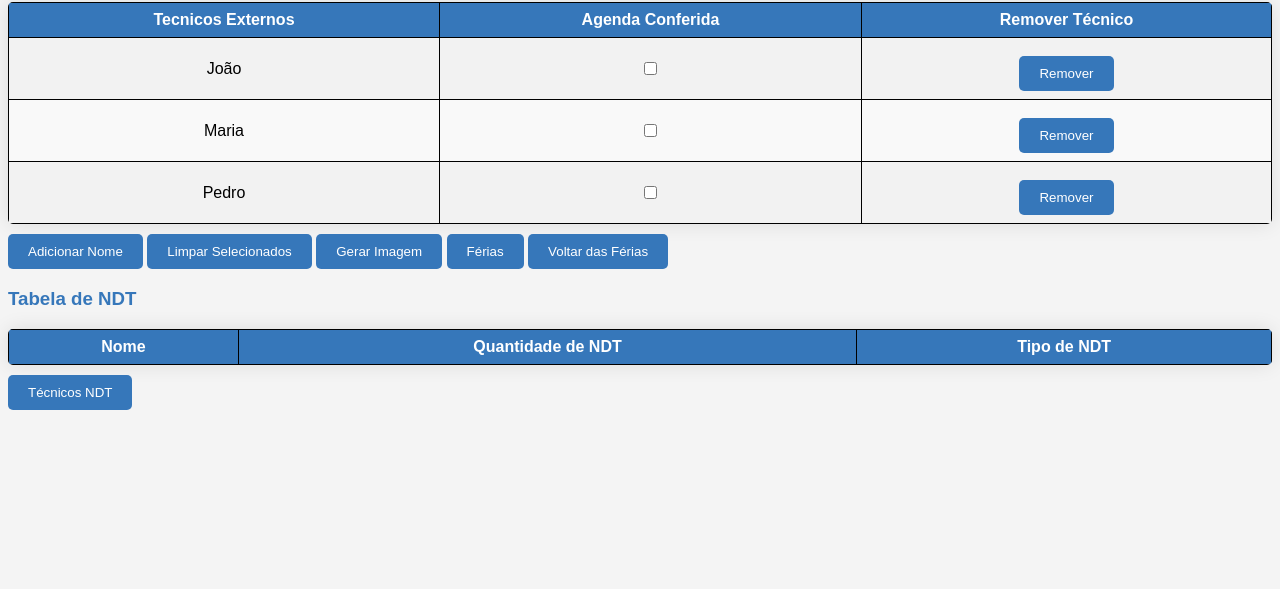
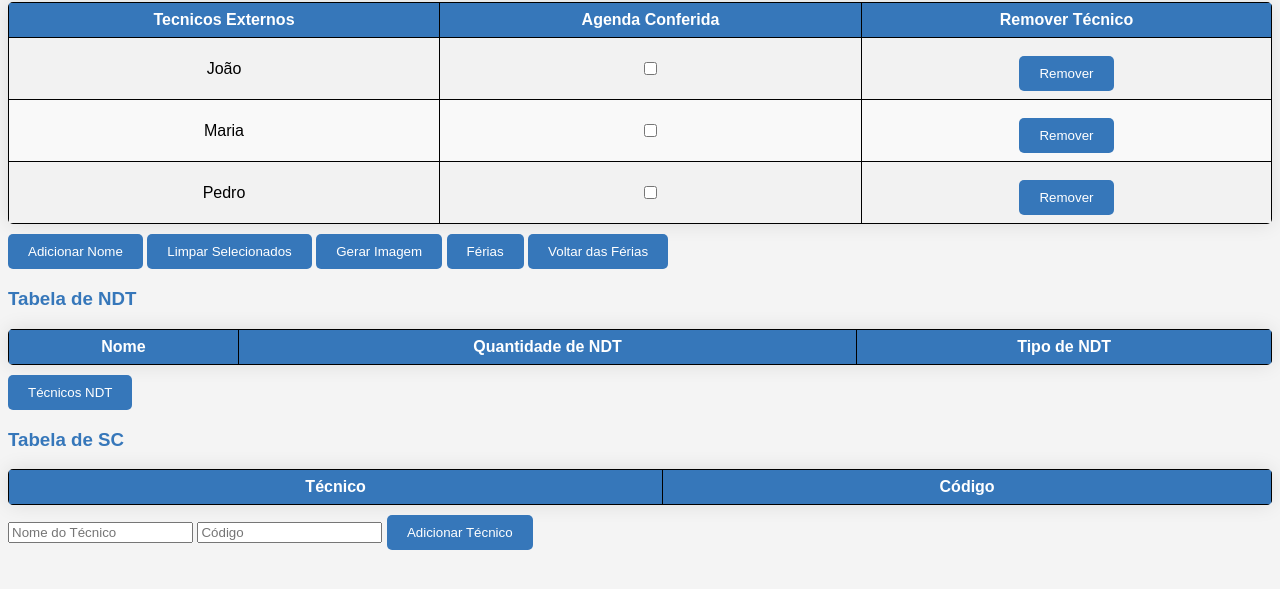
Before and after one commit to GuilhermeMartins77/Agenda-Definitive-Edition, a plain HTML site: page index.html in a window 1280 px wide. Shown: the part 57-646 px from the top of the page. Drawn offline with Linux system fonts and the light colour scheme.

Commit message:
Versão 3 Adcionado Tabela de SC

```diff
--- a/index.html
+++ b/index.html
@@ -1,5 +1,10 @@
 <!DOCTYPE html>
+
 <html lang="pt-br">
+  <meta charset="UTF-8">
+  <meta name="viewport" content="width=device-width, initial-scale=1.0">
+  <title>Agenda Online</title>
+
     <head>
         <link rel="stylesheet" href="style.css"/>
 
@@ -60,6 +65,16 @@
         </table>
         <button onclick="adicionarTecnicoNdt()">Técnicos NDT</button>
 
+        <h3>Tabela de SC</h3>
+        <table id="tecnicoTable">
+          <tr>
+            <th>Técnico</th>
+            <th>Código</th>
+          </tr>
+        </table>
+        <input type="text" id="nomeTecnico" placeholder="Nome do Técnico">
+        <input type="text" id="codigoTecnico" placeholder="Código">
+        <button onclick="adicionarTecnico()">Adicionar Técnico</button>
 
         <script>
           function adicionarNome() {
@@ -131,6 +146,23 @@
            }
           }
 
+          function adicionarTecnico() {
+            var nome = document.getElementById("nomeTecnico").value;
+            var codigo = document.getElementById("codigoTecnico").value;
+            if (nome && codigo) {
+              var table = document.getElementById("tecnicoTable");
+              var row = table.insertRow(-1);
+              var cell1 = row.insertCell(0);
+              var cell2 = row.insertCell(1);
+              cell1.innerHTML = nome;
+              cell2.innerHTML = codigo;
+              document.getElementById("nomeTecnico").value = ""; // Limpa o campo do nome
+              document.getElementById("codigoTecnico").value = ""; // Limpa o campo do código
+              }
+              else {
+              alert("Por favor, preencha o nome e o código do técnico.");
+              }
+            }
 
         </script>
         <script src="https://html2canvas.hertzen.com/dist/html2canvas.min.js"></script>
```
